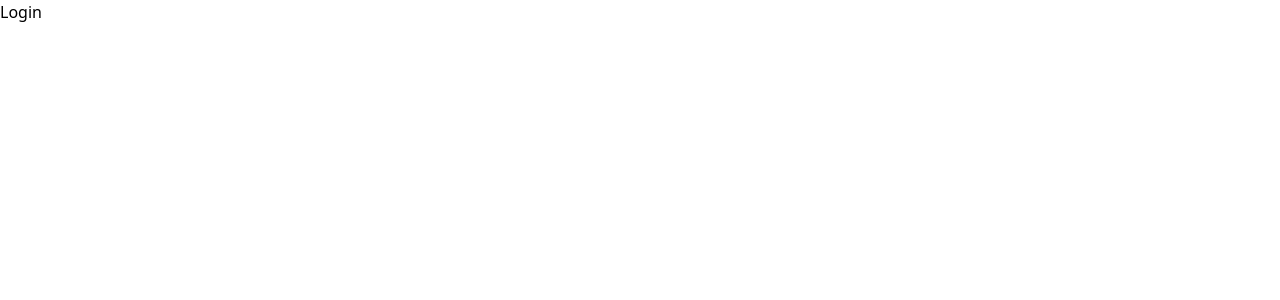
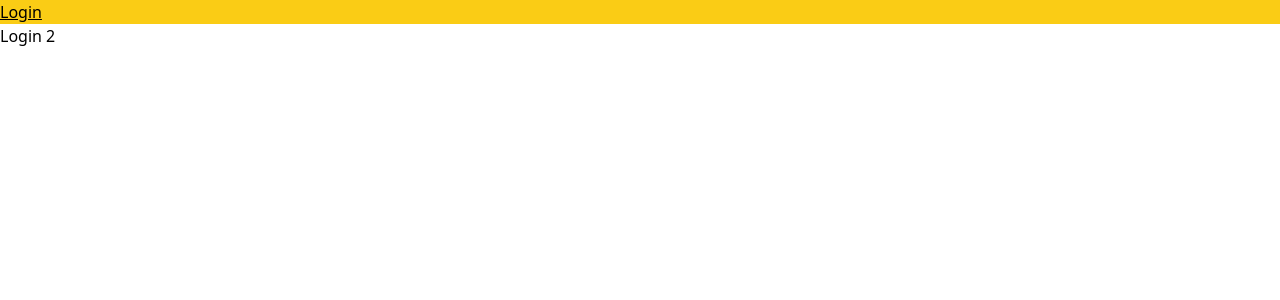
Before and after one commit to dogfoot-birdfoot/ide-front, a React (Create React App) app: page /login in a window 1280 px wide. Shown: the top 300 px of the page. Built offline with nearby package versions, Linux system fonts and the light colour scheme.

Commit message:
ESLint, Prettier 설정 적용

```diff
--- a/package.json
+++ b/package.json
@@ -54,6 +54,7 @@
     "eslint": "^8.56.0",
     "eslint-config-prettier": "^9.1.0",
     "eslint-plugin-prettier": "^5.1.3",
+    "eslint-plugin-react": "^7.33.2",
     "postcss": "^8.4.33",
     "prettier": "^3.2.5",
     "tailwindcss": "^3.4.1",
--- a/src/App.tsx
+++ b/src/App.tsx
@@ -11,7 +11,6 @@ function App() {
     <BrowserRouter>
       <Routes>
         <Route path="/" element={<Welcome />}></Route>
-          <Route path="/welcome" element={<Welcome />}></Route>
         <Route path="/login" element={<Login />}></Route>
         <Route path="/register" element={<Register />}></Route>
         <Route path="/container" element={<Container />}></Route>
@@ -19,7 +18,6 @@ function App() {
       </Routes>
     </BrowserRouter>
   );
-
 }
 
 export default App;
--- a/src/index.tsx
+++ b/src/index.tsx
@@ -13,7 +13,7 @@ const root = ReactDOM.createRoot(
 root.render(
   <React.StrictMode>
     <Provider store={store}>
-      <App/>
+      <App />
     </Provider>
   </React.StrictMode>,
 );
--- a/src/pages/login.tsx
+++ b/src/pages/login.tsx
@@ -1,7 +1,12 @@
 import React from "react";
 
 function Login() {
-  return <div>Login</div>;
+  return (
+    <div>
+      <div className="underline bg-yellow-400">Login</div>
+      <div>Login 2</div>
+    </div>
+  );
 }
 
 export default Login;
```
Also changed, not shown: .eslintrc.js, .prettierrc.js, 1 other file (tests, documents, lock files or other folders). Lines whose indentation alone changed are shown as unchanged.
